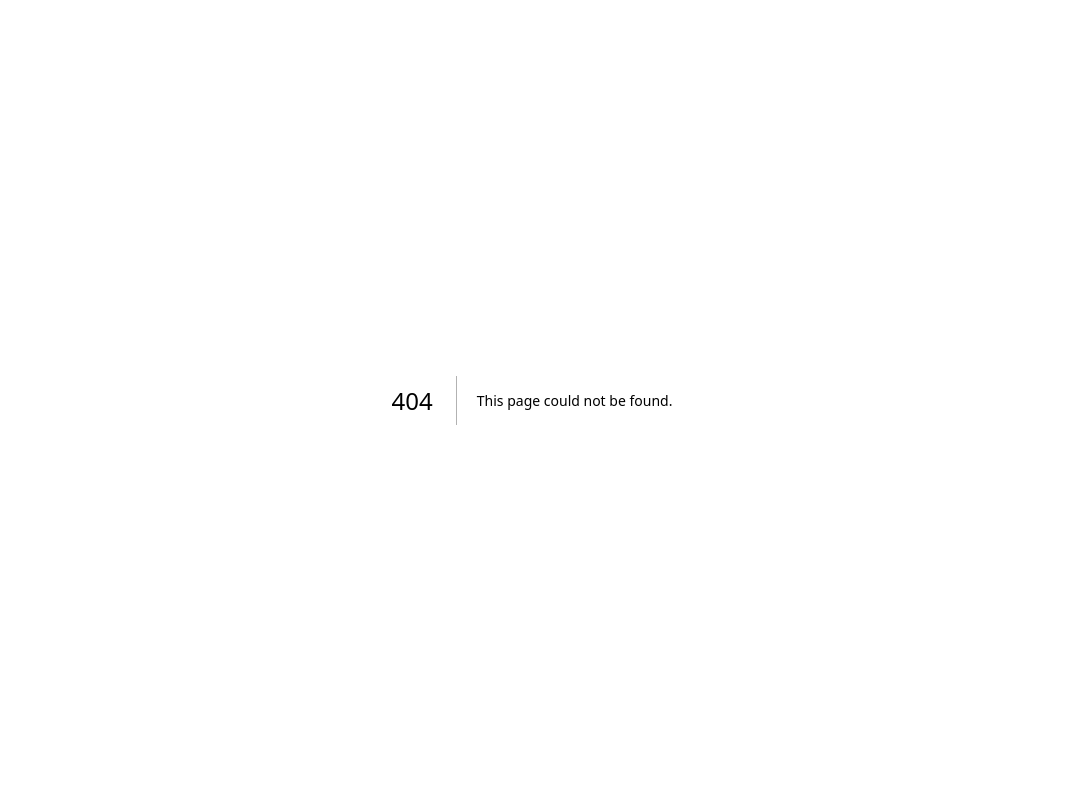
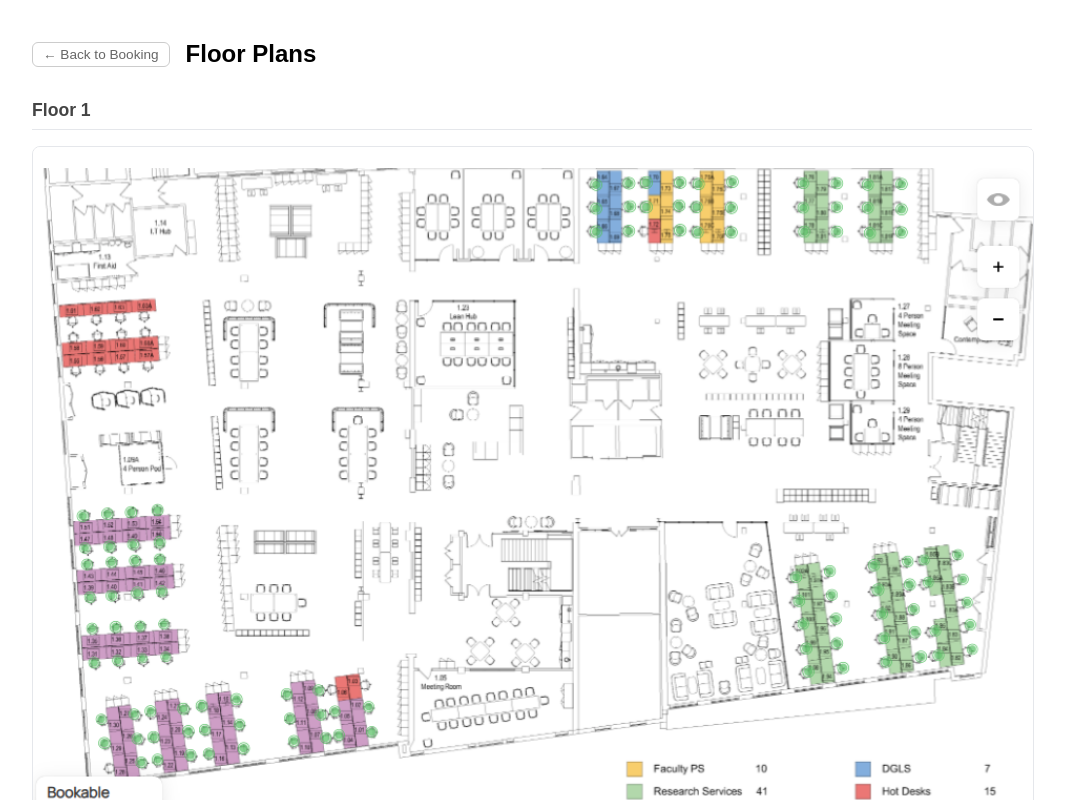
Before and after one commit to pranay-olivier/seat-booking, a Next.js app: page /floorplans in a window 1280 px wide. Before the commit this address had no page. Shown: the top 800 px of the page, without its empty margins (108-1173 px from the left). Built offline with nearby package versions, Linux system fonts and the light colour scheme.

Commit message:
Create floorplans.js

```diff
--- /dev/null
+++ b/pages/floorplans.js
@@ -0,0 +1,29 @@
+import Link from 'next/link'
+
+export default function FloorPlans() {
+  return (
+    <div style={{ fontFamily: 'sans-serif', maxWidth: 1000, margin: '0 auto', padding: '2rem 1rem' }}>
+      <div style={{ display: 'flex', alignItems: 'center', gap: 16, marginBottom: '2rem' }}>
+        <Link href="/" style={{ fontSize: '0.85rem', color: '#666', textDecoration: 'none', border: '1px solid #ccc', padding: '4px 10px', borderRadius: 6 }}>
+          ← Back to Booking
+        </Link>
+        <h1 style={{ fontSize: '1.5rem', margin: 0 }}>Floor Plans</h1>
+      </div>
+
+      <div style={{ marginBottom: '3rem' }}>
+        <h2 style={{ fontSize: '1.1rem', marginBottom: '1rem', color: '#444', borderBottom: '1px solid #e5e7eb', paddingBottom: '0.5rem' }}>Floor 1</h2>
+        <img src="/First Floor.png" alt="Floor 1 Plan" style={{ width: '100%', borderRadius: 8, border: '1px solid #e5e7eb' }} />
+      </div>
+
+      <div style={{ marginBottom: '3rem' }}>
+        <h2 style={{ fontSize: '1.1rem', marginBottom: '1rem', color: '#444', borderBottom: '1px solid #e5e7eb', paddingBottom: '0.5rem' }}>Floor 2</h2>
+        <img src="/Second Floor.png" alt="Floor 2 Plan" style={{ width: '100%', borderRadius: 8, border: '1px solid #e5e7eb' }} />
+      </div>
+
+      <div style={{ marginBottom: '3rem' }}>
+        <h2 style={{ fontSize: '1.1rem', marginBottom: '1rem', color: '#444', borderBottom: '1px solid #e5e7eb', paddingBottom: '0.5rem' }}>Floor 3</h2>
+        <img src="/Third Floor.png" alt="Floor 3 Plan" style={{ width: '100%', borderRadius: 8, border: '1px solid #e5e7eb' }} />
+      </div>
+    </div>
+  )
+}
```
